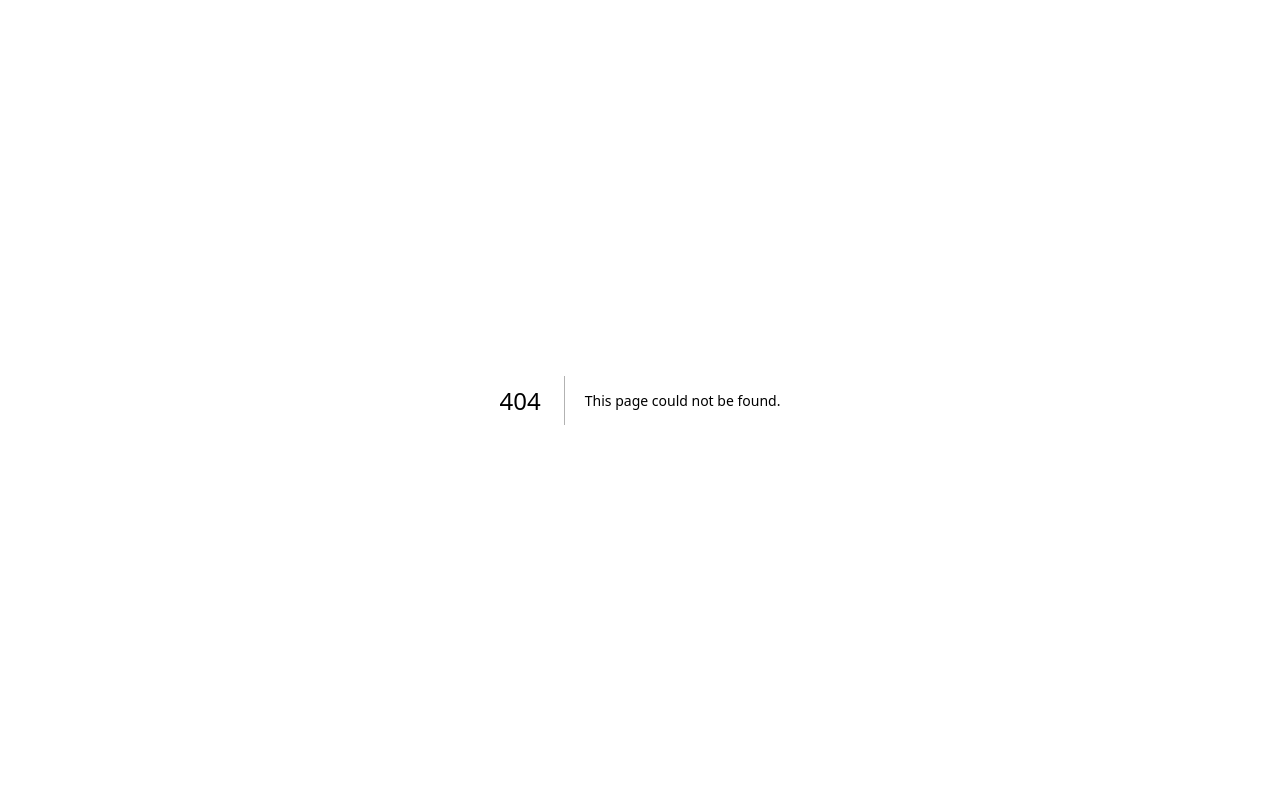
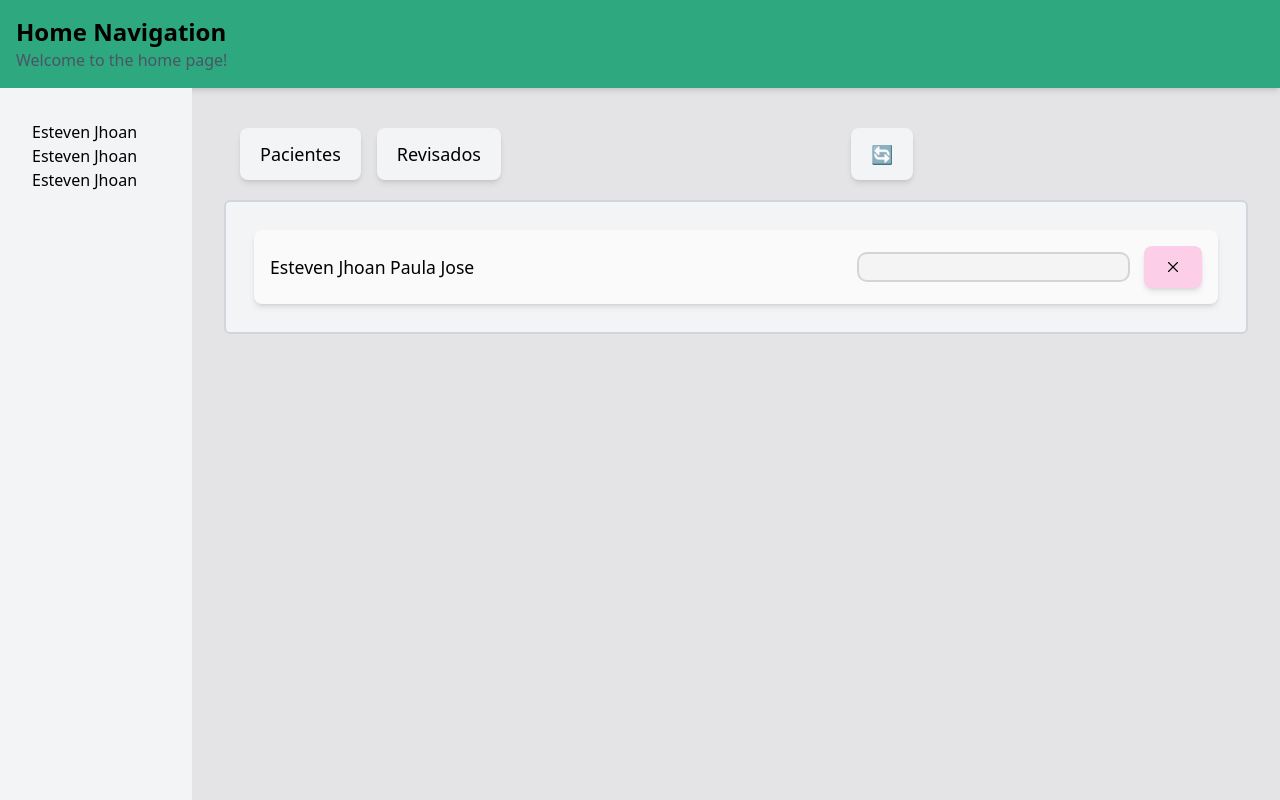
Before and after one commit to Cocohhhc/siglo, a Next.js app: page /dashboard/home in a window 1280 px wide. Before the commit this address had no page. Built offline with nearby package versions, Linux system fonts and the light colour scheme.

Commit message:
Incorporación de la carpeta Dashboard, incluyendo la home page

```diff
--- /dev/null
+++ b/src/app/dashboard/home/page.tsx
@@ -0,0 +1,32 @@
+
+//Componentes
+import HistoriaClinico from "@/src/components/ui/historiaClinico/historia";
+import RegistroClinico from "@/src/components/lista/registroClinico";
+import NavHome from "@/src/components/navHome/nav";
+import AsideHomePage from "@/src/components/asideHome/aside";
+
+export default function HomePage() {
+  return (
+
+    <main className="flex flex-col h-screen bg-zinc-200">
+      <nav className="w-full">
+        <NavHome />
+      </nav>
+      <section className="flex flex-row w-full h-full justify-between">
+        <aside className="bg-gray-100 p-4 w-[15vw] h-full flex flex-col">
+          <AsideHomePage />
+        </aside>
+
+        <section className="flex flex-col me-8 mt-10 ">
+          <article className="w-[80vw] mb-5">
+            <RegistroClinico />
+          </article>
+
+          <article className="bg-gray-100 p-3 rounded-md w-full h-auto border-2 border-gray-300 ">
+            <HistoriaClinico />
+          </article>
+        </section>
+      </section>
+    </main>
+  );
+}
```
